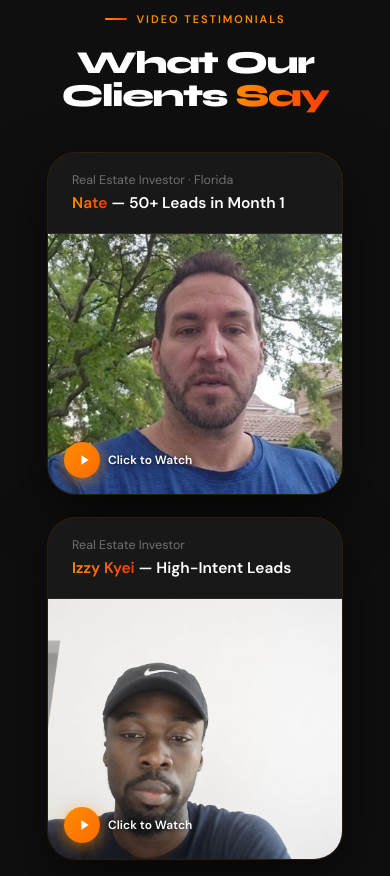
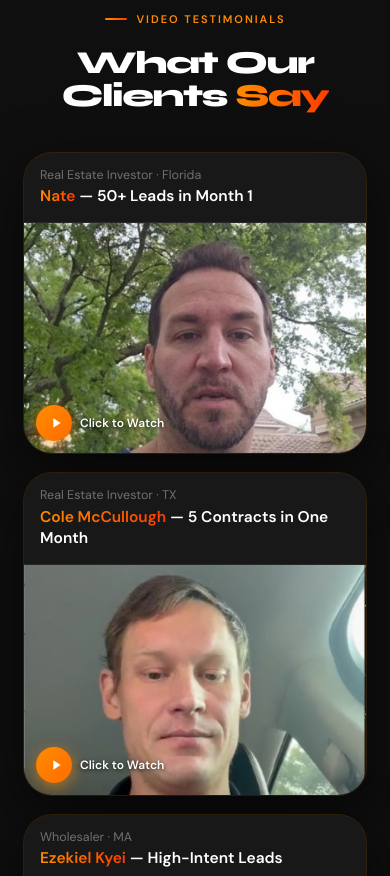
Before and after one commit to alifox846-wq/alifox846-wq.github.io, a plain HTML site: page index.html in a window 390 px wide. Shown: the part 8288-9164 px from the top of the page. Drawn offline with Linux system fonts and the light colour scheme.

Commit message:
Update index.html

```diff
--- a/index.html
+++ b/index.html
@@ -433,6 +433,28 @@
       .vid-testi-grid { grid-template-columns: 1fr; }
     }
     .vid-testi-grid .video-card__thumb img { height: 260px; object-position: center top; }
+    /* Last card (alone on row 2) — centered on desktop */
+    @media (min-width: 641px) {
+      .vid-testi-grid > .video-card:last-child {
+        grid-column: 1 / -1;
+        justify-self: center;
+        max-width: calc(50% - 12px);
+      }
+    }
+    /* Mobile polish for video testimonials */
+    @media (max-width: 640px) {
+      .vid-testi-section { padding-left: 0 !important; padding-right: 0 !important; }
+      .vid-testi-grid { gap: 20px; width: 100%; max-width: 100%; }
+      .vid-testi-grid .video-card { width: 100%; min-width: 0; }
+      .vid-testi-grid .video-card__header { padding: 14px 16px; }
+      .vid-testi-grid .video-card__header-sub,
+      .vid-testi-grid .video-card__header-main { white-space: normal; overflow-wrap: break-word; line-height: 1.4; }
+      .vid-testi-grid .video-card__thumb img { height: 230px !important; }
+      .vid-testi-grid .video-card__thumb > div { left: 12px !important; bottom: 12px !important; right: 12px; flex-wrap: wrap; }
+      .modal { padding: 16px; }
+      .modal__inner { max-width: 100%; max-height: calc(100vh - 32px); overflow-y: auto; }
+      .modal__video { max-width: 100%; max-height: 60vh; }
+    }
     /* ============================================================
        ANIMATIONS
     ============================================================ */
@@ -945,7 +967,7 @@
 <div class="modal" id="izzy-modal" onclick="closeIzzyModal()">
   <div class="modal__inner" onclick="event.stopPropagation()">
     <div style="display:flex; align-items:center; justify-content:space-between; padding:16px 20px;">
-      <span style="font-size:16px; font-weight:700; color:white; font-family:var(--font-body);">Izzy Kyei</span>
+      <span style="font-size:16px; font-weight:700; color:white; font-family:var(--font-body);">Ezekiel Kyei</span>
       <button onclick="closeIzzyModal()" style="display:flex; align-items:center; gap:6px; background:none; border:none; color:rgba(255,255,255,0.7); font-size:14px; font-weight:600; cursor:pointer; padding:0;">
         <svg width="16" height="16" fill="none" viewBox="0 0 24 24" stroke="currentColor" stroke-width="2.5">
           <path stroke-linecap="round" stroke-linejoin="round" d="M6 18L18 6M6 6l12 12"/>
@@ -955,6 +977,24 @@
     </div>
     <video id="izzy-vid" class="modal__video" controls playsinline preload="auto" disablePictureInPicture controlsList="nodownload">
       <source src="videos/testimonial2.mp4" type="video/mp4">
+    </video>
+  </div>
+</div>
+
+<!-- VIDEO MODAL — Cole -->
+<div class="modal" id="cole-modal" onclick="closeColeModal()">
+  <div class="modal__inner" onclick="event.stopPropagation()">
+    <div style="display:flex; align-items:center; justify-content:space-between; padding:16px 20px;">
+      <span style="font-size:16px; font-weight:700; color:white; font-family:var(--font-body);">Cole McCullough</span>
+      <button onclick="closeColeModal()" style="display:flex; align-items:center; gap:6px; background:none; border:none; color:rgba(255,255,255,0.7); font-size:14px; font-weight:600; cursor:pointer; padding:0;">
+        <svg width="16" height="16" fill="none" viewBox="0 0 24 24" stroke="currentColor" stroke-width="2.5">
+          <path stroke-linecap="round" stroke-linejoin="round" d="M6 18L18 6M6 6l12 12"/>
+        </svg>
+        Close
+      </button>
+    </div>
+    <video id="cole-vid" class="modal__video" controls playsinline preload="auto" disablePictureInPicture controlsList="nodownload">
+      <source src="videos/testimonial3.mp4" type="video/mp4">
     </video>
   </div>
 </div>
@@ -1156,7 +1196,7 @@
 </section>
 
 <!-- ================= VIDEO TESTIMONIALS ================= -->
-<section class="section-dark-2" style="padding:72px 24px 0;">
+<section class="section-dark-2 vid-testi-section" style="padding:72px 24px 0;">
   <div class="container">
     <div class="section-head section-head--center" style="margin-bottom:40px;">
       <span class="section-label section-label--center">VIDEO TESTIMONIALS</span>
@@ -1181,14 +1221,31 @@
         </div>
       </div>
 
+      <!-- Cole video card -->
+      <div class="video-card" id="video-card-cole" role="button" tabindex="0" aria-label="Play Cole McCullough testimonial video">
+        <div class="video-card__header">
+          <p class="video-card__header-sub">Real Estate Investor · TX</p>
+          <p class="video-card__header-main"><span class="text-grad">Cole McCullough</span> — 5 Contracts in One Month</p>
+        </div>
+        <div class="video-card__thumb">
+          <img src="images/video cole-thumb.jpg" alt="Cole McCullough testimonial" width="500" height="260" style="height:260px; object-fit:cover; object-position:center top;">
+          <div style="position:absolute; bottom:16px; left:16px; z-index:3; display:flex; align-items:center; gap:8px;">
+            <div style="width:36px; height:36px; background:linear-gradient(135deg,#FF8C00,#FF6B00); border-radius:50%; display:flex; align-items:center; justify-content:center; box-shadow:0 4px 16px rgba(255,140,0,0.6); flex-shrink:0;">
+              <svg viewBox="0 0 24 24" width="16" height="16" fill="white" style="margin-left:3px;" aria-hidden="true"><path d="M8 5v14l11-7z"/></svg>
+            </div>
+            <span style="font-size:12px; font-weight:700; color:white; text-shadow:0 1px 4px rgba(0,0,0,0.8);">Click to Watch</span>
+          </div>
+        </div>
+      </div>
+
       <!-- Izzy video card -->
-      <div class="video-card" id="video-card-izzy" role="button" tabindex="0" aria-label="Play Izzy Kyei testimonial video">
+      <div class="video-card" id="video-card-izzy" role="button" tabindex="0" aria-label="Play Ezekiel Kyei testimonial video">
         <div class="video-card__header">
-          <p class="video-card__header-sub">Real Estate Investor</p>
-          <p class="video-card__header-main"><span class="text-grad">Izzy Kyei</span> — High-Intent Leads</p>
+          <p class="video-card__header-sub">Wholesaler · MA</p>
+          <p class="video-card__header-main"><span class="text-grad">Ezekiel Kyei</span> — High-Intent Leads</p>
         </div>
         <div class="video-card__thumb">
-          <img src="images/video izzy-thumb.jpeg" alt="Izzy Kyei testimonial" width="500" height="260" style="height:260px; object-fit:cover; object-position:center top;">
+          <img src="images/video izzy-thumb.jpeg" alt="Ezekiel Kyei testimonial" width="500" height="260" style="height:260px; object-fit:cover; object-position:center top;">
           <div style="position:absolute; bottom:16px; left:16px; z-index:3; display:flex; align-items:center; gap:8px;">
             <div style="width:36px; height:36px; background:linear-gradient(135deg,#FF8C00,#FF6B00); border-radius:50%; display:flex; align-items:center; justify-content:center; box-shadow:0 4px 16px rgba(255,140,0,0.6); flex-shrink:0;">
               <svg viewBox="0 0 24 24" width="16" height="16" fill="white" style="margin-left:3px;" aria-hidden="true"><path d="M8 5v14l11-7z"/></svg>
@@ -1229,9 +1286,9 @@
             <div class="testi-stars" aria-label="5 stars">★★★★★</div>
             <p class="testi-quote">"I wasn't getting a list of random contacts — I was getting conversations with people who had actually expressed a high level of interest, which made my follow-up much more productive."</p>
             <div class="testi-footer">
-              <img class="testi-avatar" src="images/Izzy-avatar.png" alt="Izzy Kyei" width="52" height="52" loading="lazy">
+              <img class="testi-avatar" src="images/Izzy-avatar.png" alt="Ezekiel Kyei" width="52" height="52" loading="lazy">
               <div>
-                <div class="testi-name">Ezekiel Kyei</div>                <div class="testi-role">Real Estate Investor</div>
+                <div class="testi-name">Ezekiel Kyei</div>                <div class="testi-role">Wholesaler · MA</div>
               </div>
             </div>
             <span class="testi-badge">High-intent leads only</span>
@@ -1240,15 +1297,15 @@
         <div class="testi-slide" role="group" aria-label="Testimonial 3 of 3">
           <div class="testi-card">
             <div class="testi-stars" aria-label="5 stars">★★★★★</div>
-            <p class="testi-quote">"Six years wholesaling in Atlanta and the feast-or-famine thing never went away no matter what I tried. Past 2 months with AlignWin I've locked up 7 deals — 4 in Decatur, 2 in East Point, one out in Lithonia. The pipeline doesn't dry up anymore. That alone is worth every dollar."</p>
+            <p class="testi-quote">"It's been less than a month and I've had 39 leads and I'm about to have my fifth one under contract."</p>
             <div class="testi-footer">
-              <img class="testi-avatar" src="images/Jordan-avatar.jpeg" alt="Jordan Reyes" width="52" height="52" loading="lazy">
+              <img class="testi-avatar" src="images/cole-avatar.jpeg" alt="Cole McCullough" width="52" height="52" loading="lazy">
               <div>
-                <div class="testi-name">Jordan Reyes</div>
-                <div class="testi-role">Wholesaler · Atlanta, GA</div>
+                <div class="testi-name">Cole McCullough</div>
+                <div class="testi-role">Real Estate Investor · TX</div>
               </div>
             </div>
-            <span class="testi-badge">7 deals in 60 days</span>
+            <span class="testi-badge">5 contracts in one month</span>
           </div>
         </div>
       </div>
```
